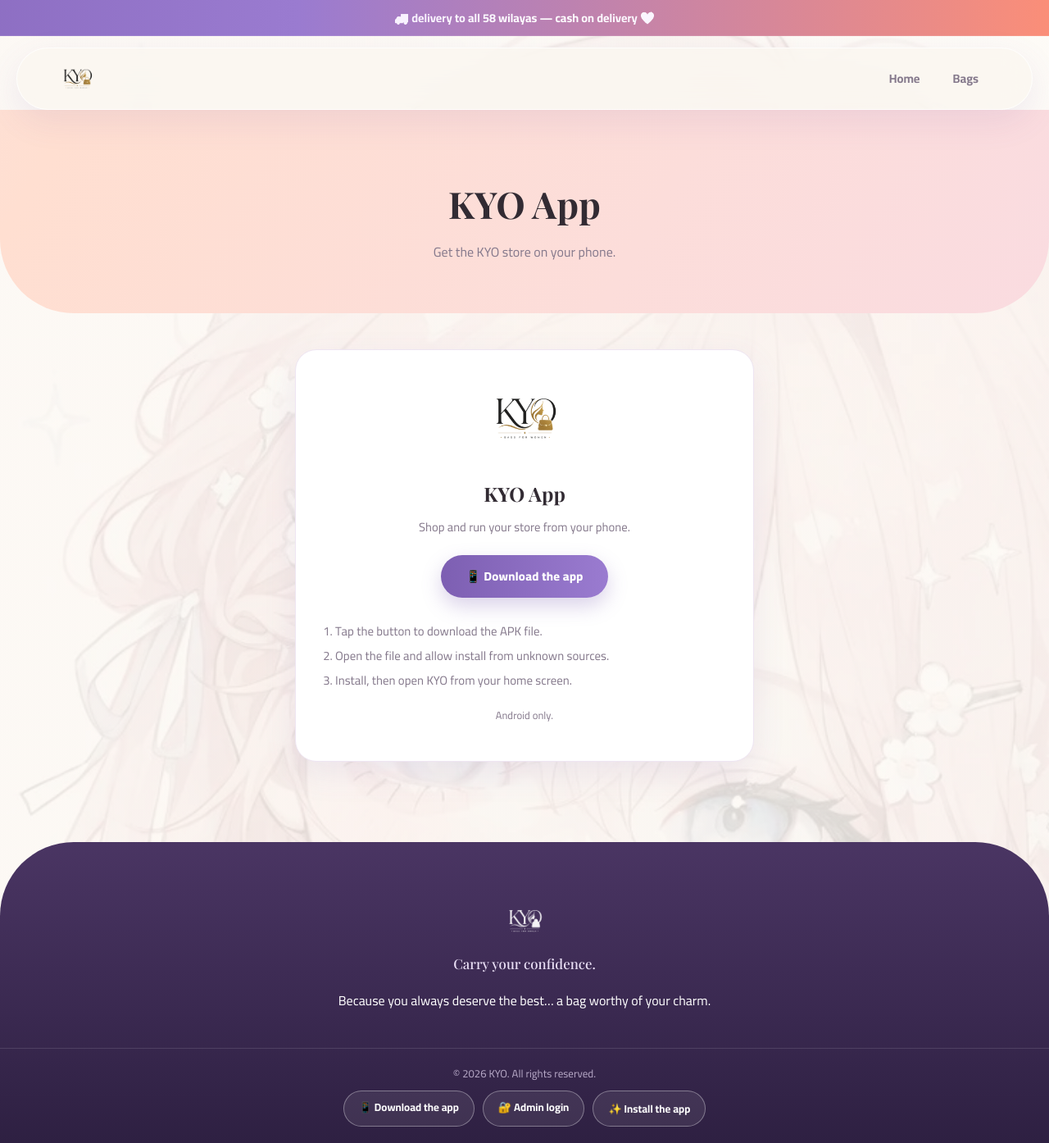
After one commit to rikawali/bagwebsite, a Flask app: page /app in a window 1280 px wide. The commit adds this page. Shown: the whole page at 82% size. Run offline with Flask 3, Linux system fonts and the light colour scheme; some web fonts are replaced.

Commit message:
KYO Android APK: download page (/app), hosted APK, footer links, apk mimetype

```diff
--- a/app.py
+++ b/app.py
@@ -1,4 +1,5 @@
 import json
+import mimetypes
 import os
 import re
 import uuid
@@ -33,6 +34,7 @@ DELIVERY_PRICE = 600  # fallback when a wilaya has no known price
 ADMIN_PASSWORD = os.environ.get("KYO_ADMIN_PASSWORD", "kyo2026")
 
 app = Flask(__name__)
+mimetypes.add_type("application/vnd.android.package-archive", ".apk")
 app.config["JSON_AS_ASCII"] = False
 app.secret_key = os.environ.get("KYO_SECRET", "kyo-secret-change-me")
 
@@ -141,6 +143,11 @@ def home():
 @app.route("/bags")
 def bags_page():
     return render_template("bags.html", bags=load_bags())
+
+
+@app.route("/app")
+def app_page():
+    return render_template("app.html")
 
 
 @app.route("/manifest.json")
--- a/data/translations.json
+++ b/data/translations.json
@@ -193,6 +193,14 @@
   "footer.rights": {"ar": "© 2026 Kyo. جميع الحقوق محفوظة.", "en": "© 2026 KYO. All rights reserved."},
   "app.install": {"ar": "تثبيت التطبيق", "en": "Install the app"},
   "app.admin": {"ar": "دخول الإدمن", "en": "Admin login"},
+  "app.page.title": {"ar": "تطبيق KYO", "en": "KYO App"},
+  "app.page.sub": {"ar": "حمّلي متجر KYO على هاتفك.", "en": "Get the KYO store on your phone."},
+  "app.page.tagline": {"ar": "تسوّقي وأديري متجرك من هاتفك.", "en": "Shop and run your store from your phone."},
+  "app.download": {"ar": "تحميل التطبيق", "en": "Download the app"},
+  "app.step1": {"ar": "حمّلي ملف APK بالضغط على الزر.", "en": "Tap the button to download the APK file."},
+  "app.step2": {"ar": "افتحي الملف واسمحي بالتركيب من مصادر غير معروفة.", "en": "Open the file and allow install from unknown sources."},
+  "app.step3": {"ar": "ثبّتي التطبيق وافتحي KYO من الشاشة الرئيسية.", "en": "Install, then open KYO from your home screen."},
+  "app.note": {"ar": "التطبيق مخصص لأندرويد فقط.", "en": "Android only."},
 
   "js.wilayas_error": {"ar": "تعذر تحميل الولايات. أعد تحميل الصفحة.", "en": "Couldn't load wilayas. Please reload."},
   "js.required_name": {"ar": "الرجاء إدخال الاسم واللقب.", "en": "Please enter your first and last name."},
--- a/static/sw.js
+++ b/static/sw.js
@@ -44,7 +44,7 @@ self.addEventListener("fetch", (event) => {
     return;
   }
 
-  if (url.pathname.startsWith("/static/")) {
+  if (url.pathname.startsWith("/static/") && !url.pathname.endsWith(".apk")) {
     event.respondWith(
       caches.match(request).then(
         (cached) =>
--- /dev/null
+++ b/templates/app.html
@@ -0,0 +1,29 @@
+{% extends "base.html" %}
+{% block title %}{{ t('app.page.title') }} — Kyo{% endblock %}
+{% block content %}
+<section class="page-banner">
+  <div class="container">
+    <h1>{{ t('app.page.title') }}</h1>
+    <p>{{ t('app.page.sub') }}</p>
+  </div>
+</section>
+
+<section class="section" style="padding-top:44px">
+  <div class="container">
+    <div class="admin-card" style="max-width:560px;margin:0 auto;text-align:center">
+      <img src="{{ url_for('static', filename='images/icons/icon-192.png') }}" alt="KYO" style="width:110px;margin:0 auto 18px;">
+      <h2 style="font-family:var(--serif);margin-bottom:8px">KYO App</h2>
+      <p class="login-sub" style="margin-bottom:22px">{{ t('app.page.tagline') }}</p>
+      <a href="{{ url_for('static', filename='downloads/kyo.apk') }}" class="btn btn-primary btn-glam" download>
+        📱 {{ t('app.download') }}
+      </a>
+      <ol style="text-align:left;margin:26px 0 0;padding-left:20px;line-height:2;color:var(--ink-soft);font-size:.93rem">
+        <li>{{ t('app.step1') }}</li>
+        <li>{{ t('app.step2') }}</li>
+        <li>{{ t('app.step3') }}</li>
+      </ol>
+      <p class="admin-hint" style="margin-top:18px">{{ t('app.note') }}</p>
+    </div>
+  </div>
+</section>
+{% endblock %}
--- a/templates/base.html
+++ b/templates/base.html
@@ -49,8 +49,9 @@
     <div class="footer-bottom">
       <span>{{ t('footer.rights') }}</span>
       <div class="footer-actions">
+        <a href="/app" class="install-app-btn">📱 {{ t('app.download') }}</a>
         <a href="/login" class="install-app-btn">🔐 {{ t('app.admin') }}</a>
-        <button type="button" class="install-app-btn" id="installApp">📱 {{ t('app.install') }}</button>
+        <button type="button" class="install-app-btn" id="installApp">✨ {{ t('app.install') }}</button>
       </div>
     </div>
   </footer>
```
Also changed, not shown: 1 other file.
